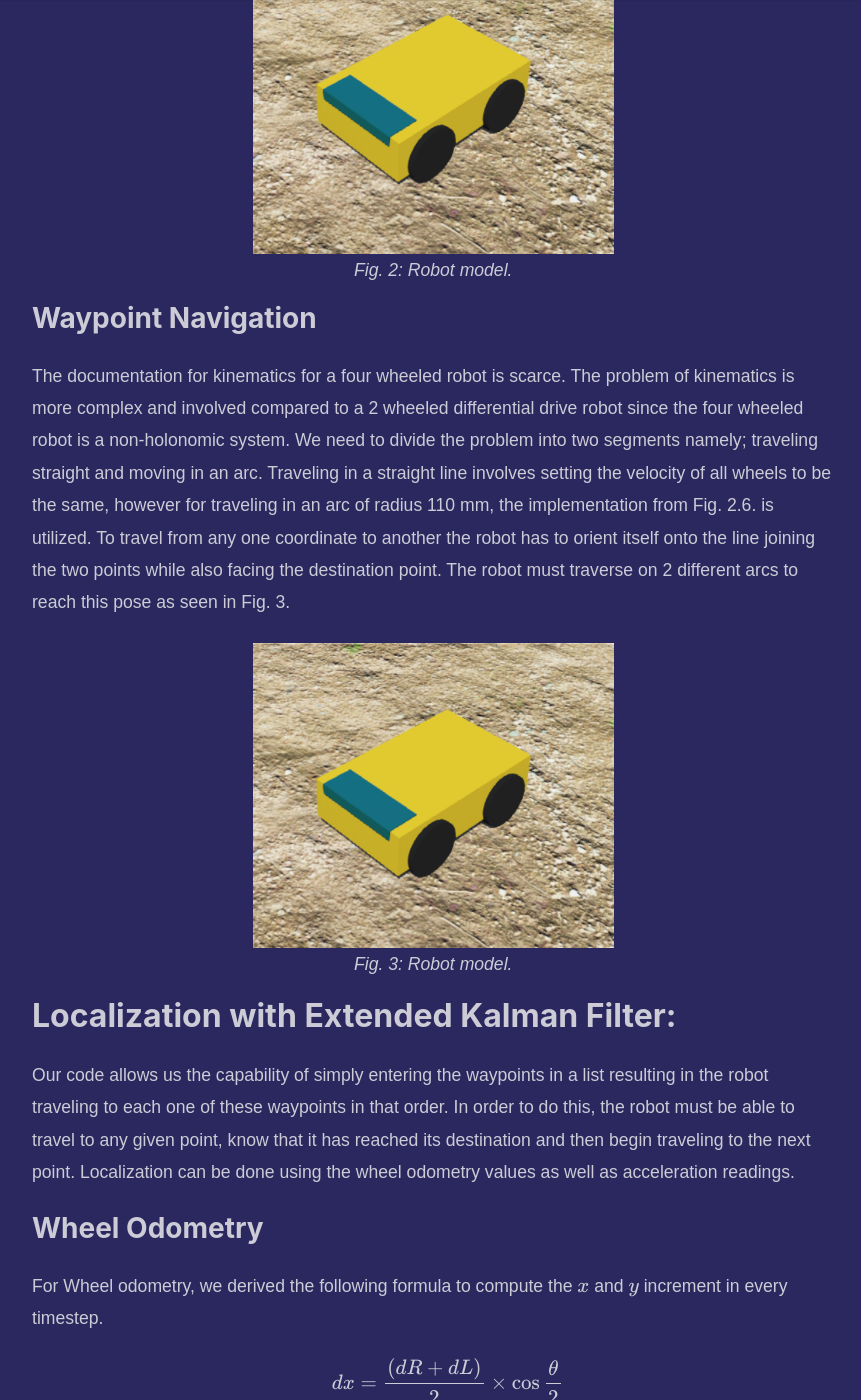
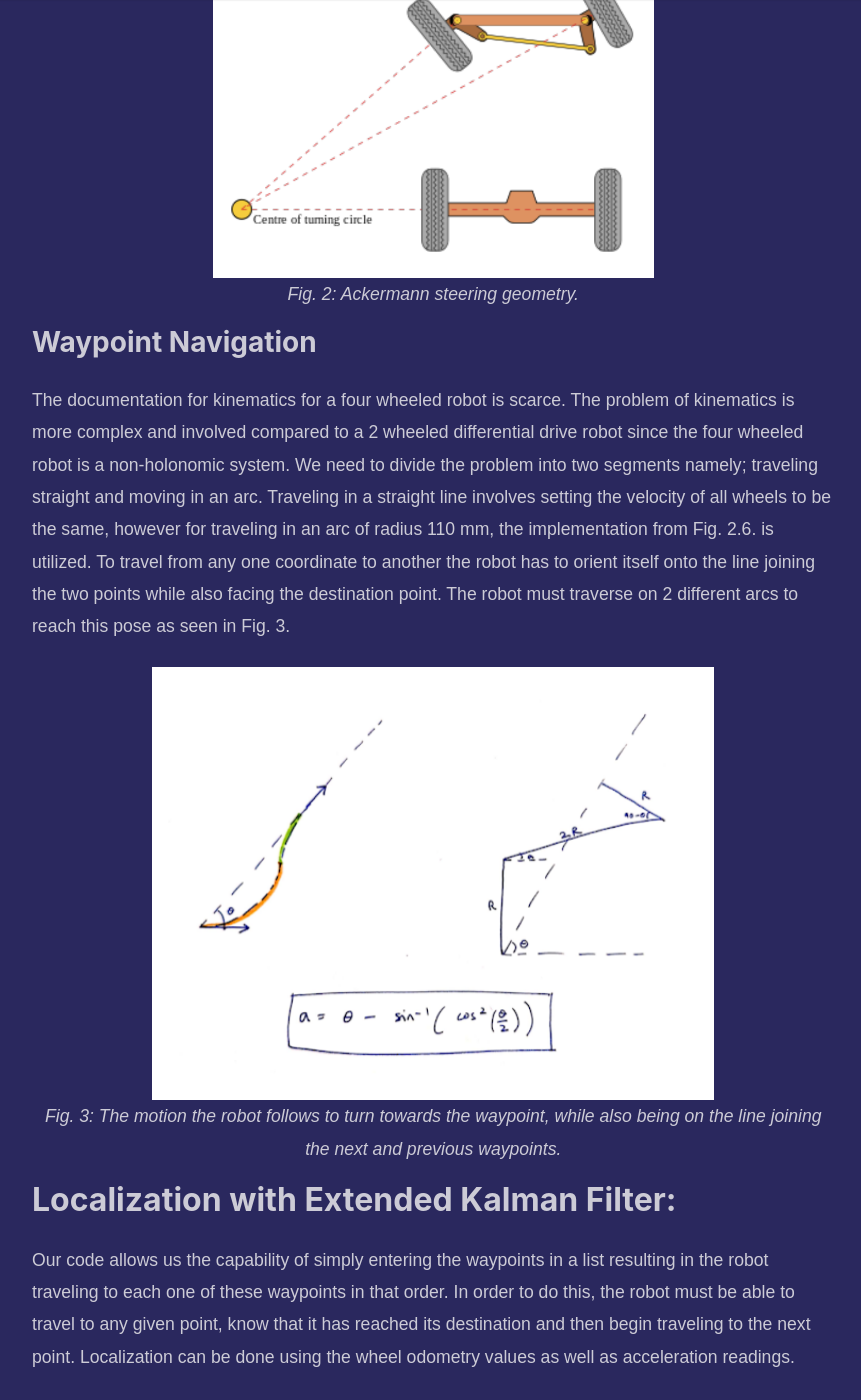
Before and after one commit to GogiPuttar/adityanairswebsite.github.io, a Jekyll site: the page built from _posts/2021-11-30-SelfDrivingCar.md, in a window 1280 px wide and 1400 px high, scrolled down 2379 px. Shown: the whole window, without its empty margins (68-929 px from the left). Built offline with Jekyll 4.4.1, drawn with Linux system fonts in a browser that asks for light colours; nearby versions of some CDN libraries; comment, search, counter and statistics services are not loaded.

Commit message:
Added more content

```diff
--- a/_posts/2021-11-30-SelfDrivingCar.md
+++ b/_posts/2021-11-30-SelfDrivingCar.md
@@ -47,8 +47,8 @@ An accelerometer is a device that measures the proper acceleration along all 3--
 We have implemented the Ackermann Steering mechanism for the robot. The intention of Ackermann geometry is to avoid the need for tires to slip sideways when following the path around a curve. The geometrical solution to this is for all wheels to have their axles arranged as radii of circles with a common centre point. As the rear wheels are fixed, this centre point must be on a line extended from the rear axle. Intersecting the axes of the front wheels on this line as well requires that the inside front wheel be turned, when steering, through a greater angle than the outside wheel. The robot implements this mechanism through the following formulae, which we have derived, enabling the robot to travel in an arc.
 
 <figure align = "center">
-<img src="https://github.com/GogiPuttar/adityanairswebsite.github.io/blob/main/assets/images/SelfDrivingCarSim.png?raw=true" width="45%"/>
-<figcaption><em>Fig. 2: Robot model.</em></figcaption>
+<img src="https://github.com/GogiPuttar/adityanairswebsite.github.io/blob/main/assets/images/SelfDrivingCarAckermann.png?raw=true" width="55%"/>
+<figcaption><em>Fig. 2: Ackermann steering geometry.</em></figcaption>
 </figure>
 
 ### Waypoint Navigation
@@ -56,8 +56,8 @@ The documentation for kinematics for a four wheeled robot is scarce. The problem
 To travel from any one coordinate to another the robot has to orient itself onto the line joining the two points while also facing the destination point. The robot must traverse on 2 different arcs to reach this pose as seen in Fig. 3.
 
 <figure align = "center">
-<img src="https://github.com/GogiPuttar/adityanairswebsite.github.io/blob/main/assets/images/SelfDrivingCarSim.png?raw=true" width="45%"/>
-<figcaption><em>Fig. 3: Robot model.</em></figcaption>
+<img src="https://github.com/GogiPuttar/adityanairswebsite.github.io/blob/main/assets/images/SelfDrivingCarWaypoint.png?raw=true" width="70%"/>
+<figcaption><em>Fig. 3: The motion the robot follows to turn towards the waypoint, while also being on the line joining the next and previous waypoints.</em></figcaption>
 </figure>
 
 ## Localization with Extended Kalman Filter:
```
